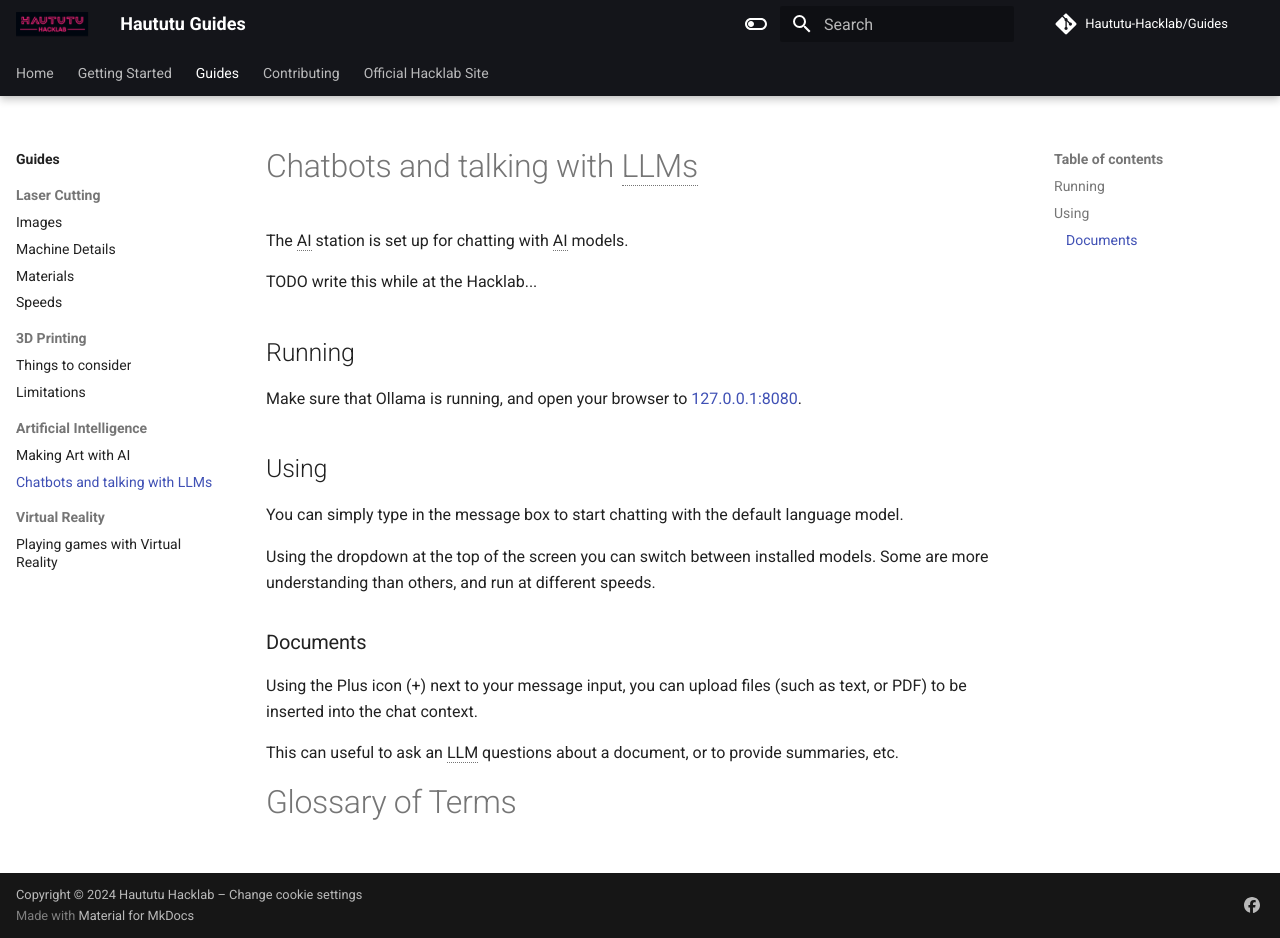
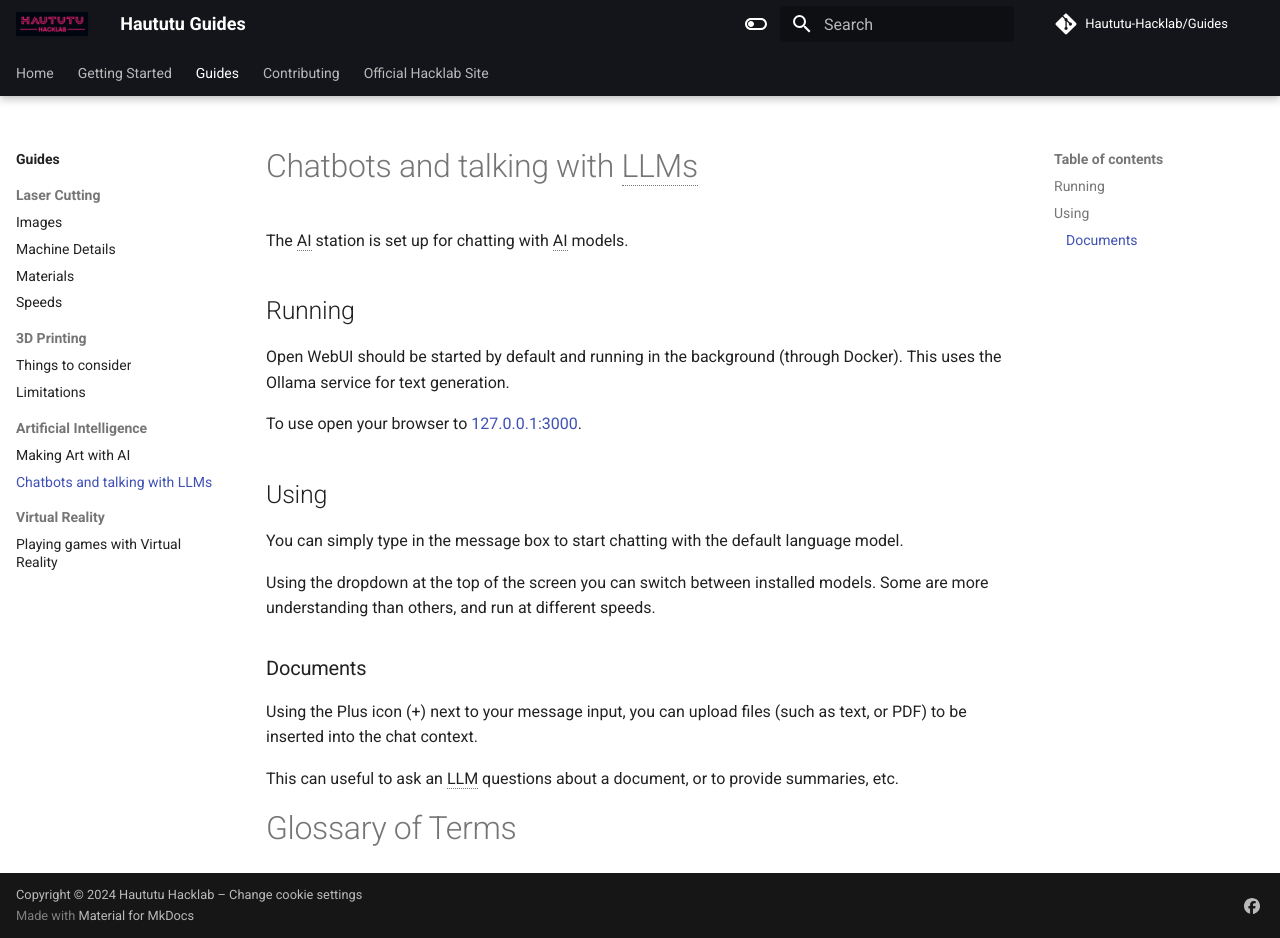
Before and after one commit to Haututu-Hacklab/Guides, an MkDocs documentation site: the page built from docs/guides/ai/chat.md, in a window 1280 px wide and 938 px high. Built offline with MkDocs 1.6.1 and Material for MkDocs 9.7.7, drawn with Linux system fonts in a browser that asks for light colours; comment, search, counter and statistics services are not loaded.

Commit message:
Improve AI chat documentation.

```diff
--- a/docs/guides/ai/chat.md
+++ b/docs/guides/ai/chat.md
@@ -2,11 +2,11 @@
 
 The AI station is set up for chatting with AI models.
 
-TODO write this while at the Hacklab...
-
 ## Running
 
-Make sure that Ollama is running, and open your browser to [127.0.0.1:8080](http://127.0.0.1:8080).
+Open WebUI should be started by default and running in the background (through Docker). This uses the Ollama service for text generation.
+
+To use open your browser to [127.0.0.1:3000](http://127.0.0.1:3000).
 
 ## Using
 
```
